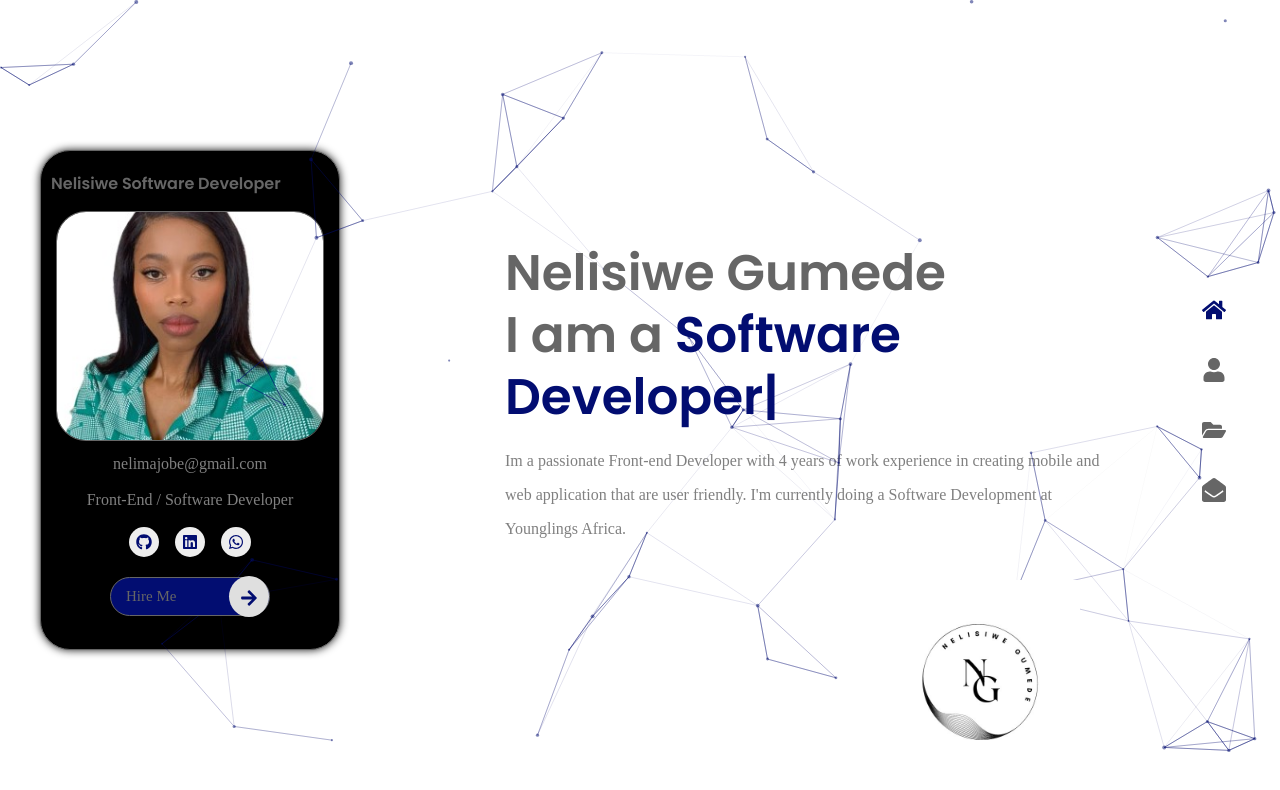
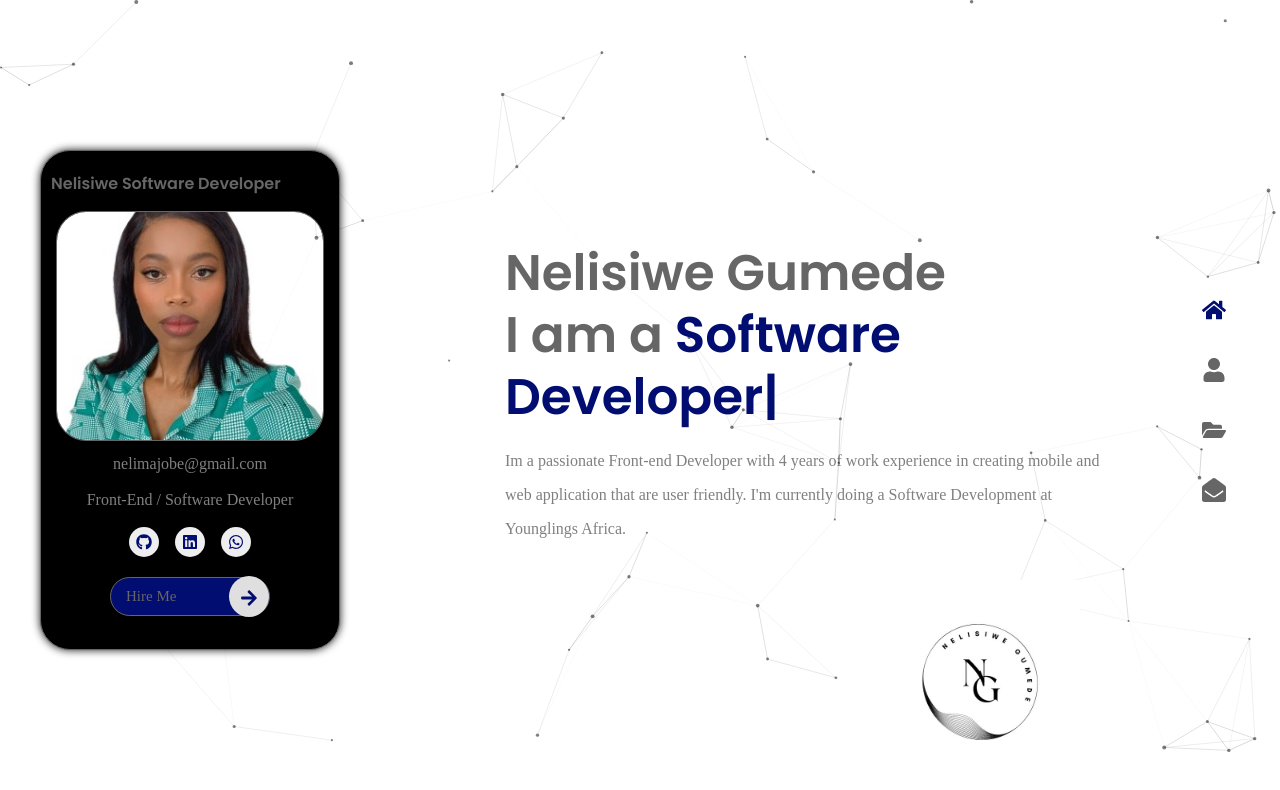
Before and after one commit to Nelisiwe/Nelisiwe-Portfolio, a React (Vite) app: page / in a window 1280 px wide. Shown: the top 790 px of the page. Built offline with nearby package versions, Linux system fonts and the light colour scheme; a web font is replaced by a local one.

Commit message:
praticleBg colors and alignment

```diff
--- a/src/components/PraticleBg.jsx
+++ b/src/components/PraticleBg.jsx
@@ -44,13 +44,13 @@ const PraticleBg = () => {
                 },
                 particles: {
                     color: {
-                        value: "rgb(2, 13, 113);",
+                        value: "#000",
                     },
                     links: {
-                        color: "rgb(2, 13, 113);",
+                        color: "#000",
                         distance: 150,
                         enable: true,
-                        opacity: 0.5,
+                        opacity: 0.1,
                         width: 1,
                     },
                     move: {
```
